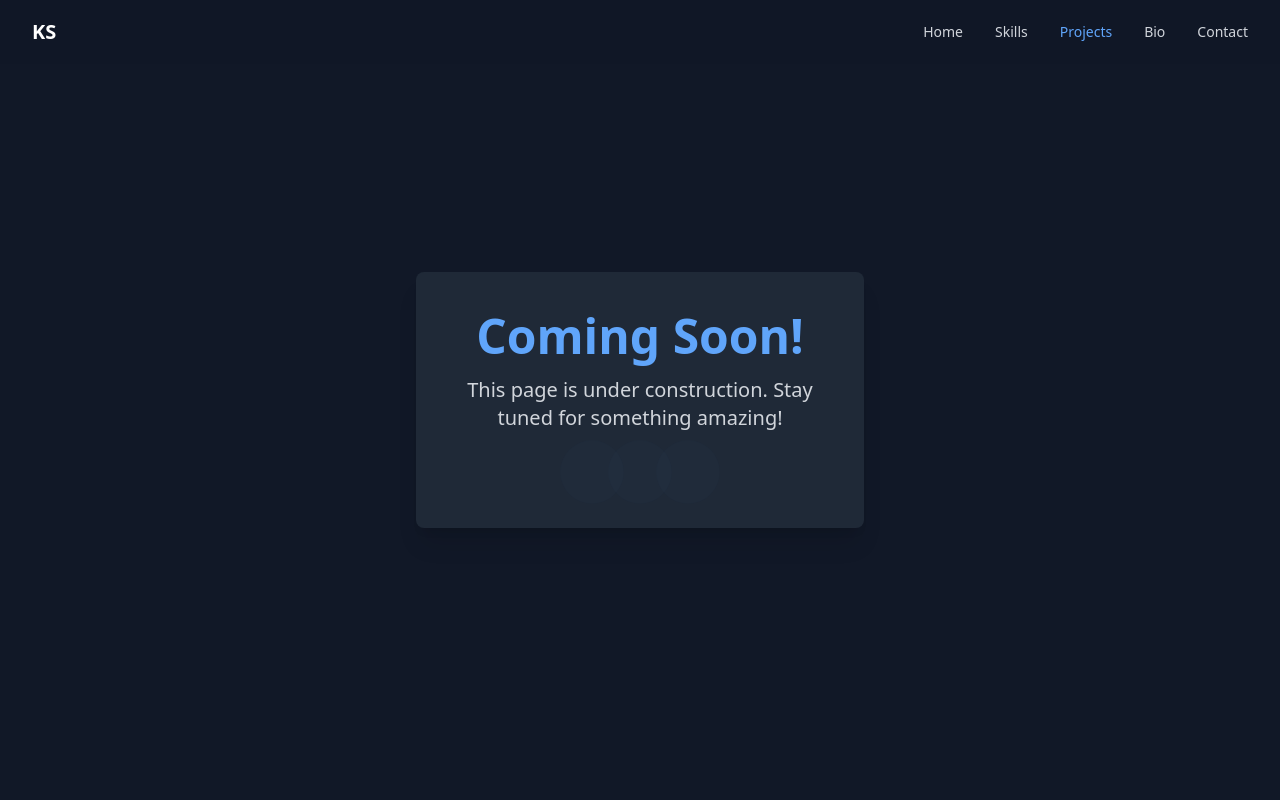
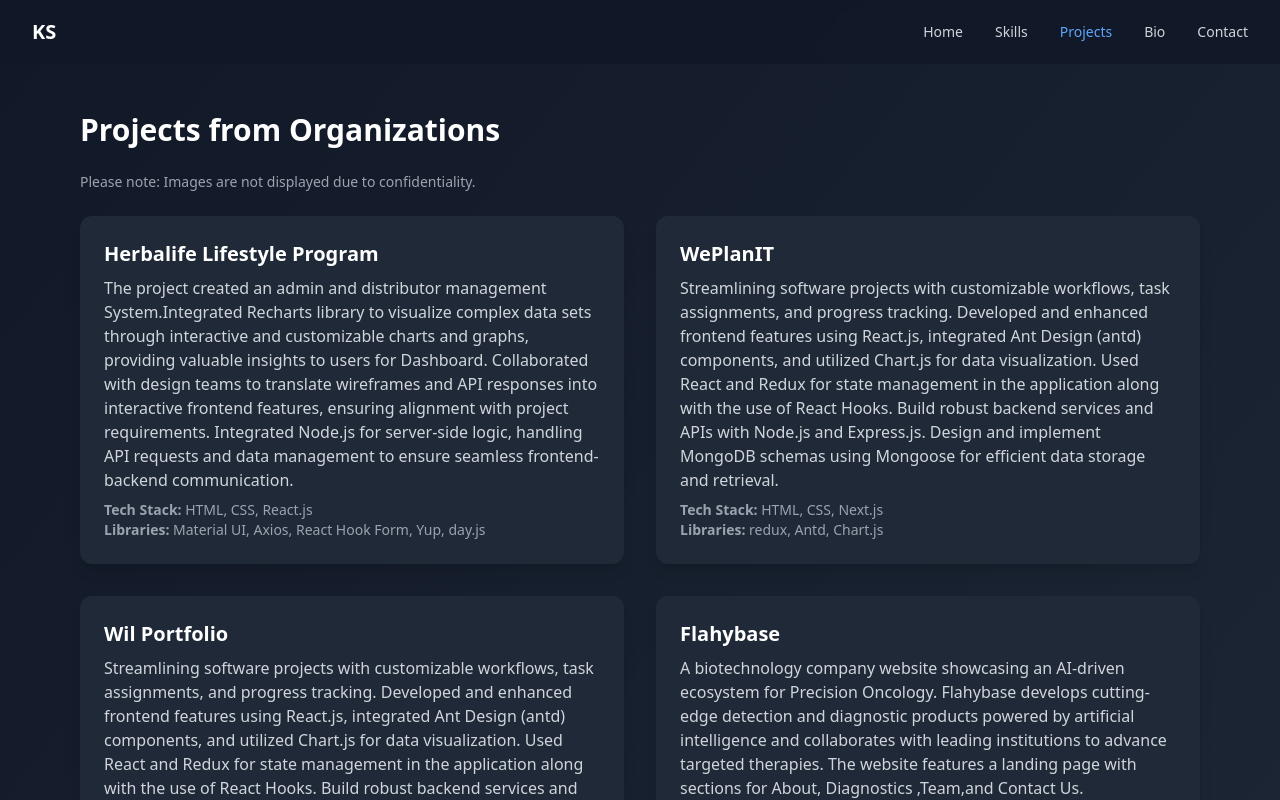
Before and after one commit to karanvirsingh011998/portfolio, a React (Vite) app: page /portfolio/projects in a window 1280 px wide. Shown: the top 800 px of the page. Built offline with nearby package versions, Linux system fonts and the light colour scheme.

Commit message:
added personal projects and organization projects

```diff
--- a/src/pages/Home.tsx
+++ b/src/pages/Home.tsx
@@ -120,37 +120,40 @@
       </SectionWrapper>
 
       {/* Projects Section */}
-      {/* <SectionWrapper>
-        <Heading title="Featured Projects" />
+      <SectionWrapper>
+  <Heading title="Personal Projects" />
   <div className="grid grid-cols-1 md:grid-cols-2 gap-8 max-w-6xl mx-auto">
     {projects.map((project, index) => (
-            <div key={index} className="p-6 flex flex-col justify-end">
+      <div
+        key={index}
+        className="group relative overflow-hidden rounded-xl"
+      >
+        {project.image && (
+          <img
+            src={project.image}
+            alt={project.title}
+            className="w-full h-64 object-cover transform group-hover:scale-110 transition-transform duration-500"
+          />
+        )}
+        <div className="absolute inset-0 bg-gradient-to-t from-gray-900 via-gray-900/70 to-transparent p-6 flex flex-col justify-end">
           <h3 className="text-xl font-semibold mb-2 flex items-center gap-2">
             {project.title}
+            <a href={project.link ?? "https://github.com/karanvirsingh011998"}>
               <ExternalLink className="w-4 h-4 opacity-0 group-hover:opacity-100 transition-opacity" />
+            </a>
           </h3>
-              <p className="text-gray-300">{project.desc}</p>
+          <p className="text-gray-300 mb-2">{project.desc}</p>
+          {project.techStack && (
+            <p className="text-sm text-gray-400">
+              <strong>Tech Stack:</strong> {project.techStack.join(", ")}
+            </p>
+          )}
         </div>
-            // <div
-            //   key={index}
-            //   className="group relative overflow-hidden rounded-xl"
-            // >
-            //   <img
-            //     // src={project.image}
-            //     alt={project.title}
-            //     className="w-full h-64 object-cover transform group-hover:scale-110 transition-transform duration-500"
-            //   />
-            //   <div className="absolute inset-0 bg-gradient-to-t from-gray-900 via-gray-900/70 to-transparent p-6 flex flex-col justify-end">
-            //     <h3 className="text-xl font-semibold mb-2 flex items-center gap-2">
-            //       {project.title}
-            //       <ExternalLink className="w-4 h-4 opacity-0 group-hover:opacity-100 transition-opacity" />
-            //     </h3>
-            //     <p className="text-gray-300">{project.desc}</p>
-            //   </div>
-            // </div>
+      </div>
     ))}
   </div>
-      </SectionWrapper> */}
+</SectionWrapper>
+
     </main>
   );
 }
--- a/src/pages/Projects.tsx
+++ b/src/pages/Projects.tsx
@@ -1,8 +1,38 @@
-import ComingSoon from "./ComingSoon";
+import { organizationProjects } from "./data/projects";
 
 const Projects = () => {
   return (
-    <ComingSoon />
+    <main className="min-h-screen py-20">
+      <div className="container mx-auto px-4">
+        <div className="max-w-6xl mx-auto px-4 py-8">
+          <h1 className="text-3xl font-bold mb-6">Projects from Organizations</h1>
+          <p className="text-sm text-gray-400 mb-6">
+            Please note: Images are not displayed due to confidentiality. </p>
+          <div className="grid grid-cols-1 md:grid-cols-2 gap-8">
+            {organizationProjects.map((project, index) => (
+              <div
+                key={index}
+                className="p-6 bg-gray-800 text-white rounded-xl shadow-lg"
+              >
+                <h3 className="text-xl font-semibold mb-2 flex items-center gap-2">
+                  {project.title}
+                </h3>
+                <p className="text-gray-300 mb-2">{project.desc}</p>
+                {project.techStack && (
+                  <p className="text-sm text-gray-400">
+                    <strong>Tech Stack:</strong> {project.techStack.join(", ")}
+                  </p>
+                )}
+                {project.libraries.length > 0 && (
+                  <p className="text-sm text-gray-400">
+                    <strong>Libraries:</strong> {project.libraries.join(", ")}
+                  </p>)}
+              </div>
+            ))}
+          </div>
+        </div>
+      </div>
+    </main>
   );
 };
 
--- a/src/pages/data/projects.ts
+++ b/src/pages/data/projects.ts
@@ -1,14 +1,53 @@
+import realtimetrackingScrenshot from '../../assets/images/realtimeTracking.jpg';
+import pizzaMenu from '../../assets/images/pizzaMenu.jpg';
+
+
 export const projects = [
   {
     title: "Realtime Tracking",
     desc: "This project demostrates a real-time location tracking application built with Node.js, Express, Socket.io and Leaflet.js. Live location of user is displayed on an interactive map in real-time",
-      // image:
-      //   "",
+    link: "https://github.com/karanvirsingh011998/realtime-tracking",
+    image: realtimetrackingScrenshot,
+    techStack: ['Express.js', 'Socket.io', 'Node.js', 'Leaflet']
+  }, {
+    title: "Fast Pizza Co.",
+    desc: "This project demostrates a pizza shop menu with the available and unavailable pizza's",
+    link: "https://github.com/karanvirsingh011998/pizzaMenu",
+    image: pizzaMenu,
+    techStack: ['HTML', 'CSS', 'React.js']
+  },
+]
+
+
+export const organizationProjects = [
+  {
+    title: "Herbalife Lifestyle Program",
+    desc: "The project created an admin and distributor management System.Integrated Recharts library to visualize complex data sets through interactive and customizable charts and graphs, providing valuable insights to users for Dashboard. Collaborated with design teams to translate wireframes and API responses into interactive frontend features, ensuring alignment with project requirements. Integrated Node.js for server-side logic, handling API requests and data management to ensure seamless frontend-backend communication.",
+    techStack: ['HTML', 'CSS', 'React.js'],
+    libraries: ['Material UI', 'Axios', 'React Hook Form', 'Yup', 'day.js']
+  }, {
+    title: "WePlanIT",
+    desc: "Streamlining software projects with customizable workflows, task assignments, and progress tracking. Developed and enhanced frontend features using React.js, integrated Ant Design (antd) components, and utilized Chart.js for data visualization. Used React and Redux for state management in the application along with the use of React Hooks. Build robust backend services and APIs with Node.js and Express.js. Design and implement MongoDB schemas using Mongoose for efficient data storage and retrieval.",
+    techStack: ['HTML', 'CSS', 'Next.js'],
+    libraries: ['redux', 'Antd', 'Chart.js']
   },
   {
-      title: "Task Management App",
-      desc: "Collaborative task management system with real-time updates",
-      // image:
-      //   "",
+    title: "Wil Portfolio",
+    desc: "Streamlining software projects with customizable workflows, task assignments, and progress tracking. Developed and enhanced frontend features using React.js, integrated Ant Design (antd) components, and utilized Chart.js for data visualization. Used React and Redux for state management in the application along with the use of React Hooks. Build robust backend services and APIs with Node.js and Express.js. Design and implement MongoDB schemas using Mongoose for efficient data storage and retrieval.",
+    techStack: ['HTML', 'CSS', 'React.js', 'Strapi'],
+    libraries: ['Material UI', 'React-pdf']
   },
+  {
+    title: "Flahybase",
+    desc: "A biotechnology company website showcasing an AI-driven ecosystem for Precision Oncology. Flahybase develops cutting-edge detection and diagnostic products powered by artificial intelligence and collaborates with leading institutions to advance targeted therapies. The website features a landing page with sections for About, Diagnostics ,Team,and Contact Us.",
+    techStack: ['Next.js'],
+    libraries: ['Tailwind CSS', 'react-particles', 'Formik', 'Yup']
+  },
+
+  {
+    title: "FlahyRecovery",
+    desc: "FlahyRecovery is a biotechnology company website designed to streamline workflows with dedicated portals for users, admins, and commercial partners. The website features a landing page and User Portal: Allows users to upload and download their reports. Admin Portal: Enables admins to manage user data by uploading and downloading reports, as well as creating new reports and user accounts. Commercial Partner Portal: Allows partners to add new users and upload reports for them if already created.",
+    techStack: ['Next.js'],
+    libraries: ['Tailwind CSS', 'crypto.js', 'Formik', 'Yup', 'next-intl']
+  }
 ]
```
Also changed, not shown: src/assets/images/pizzaMenu.jpg (added), src/assets/images/realtimeTracking.jpg (added). Lines whose indentation alone changed are shown as unchanged.
